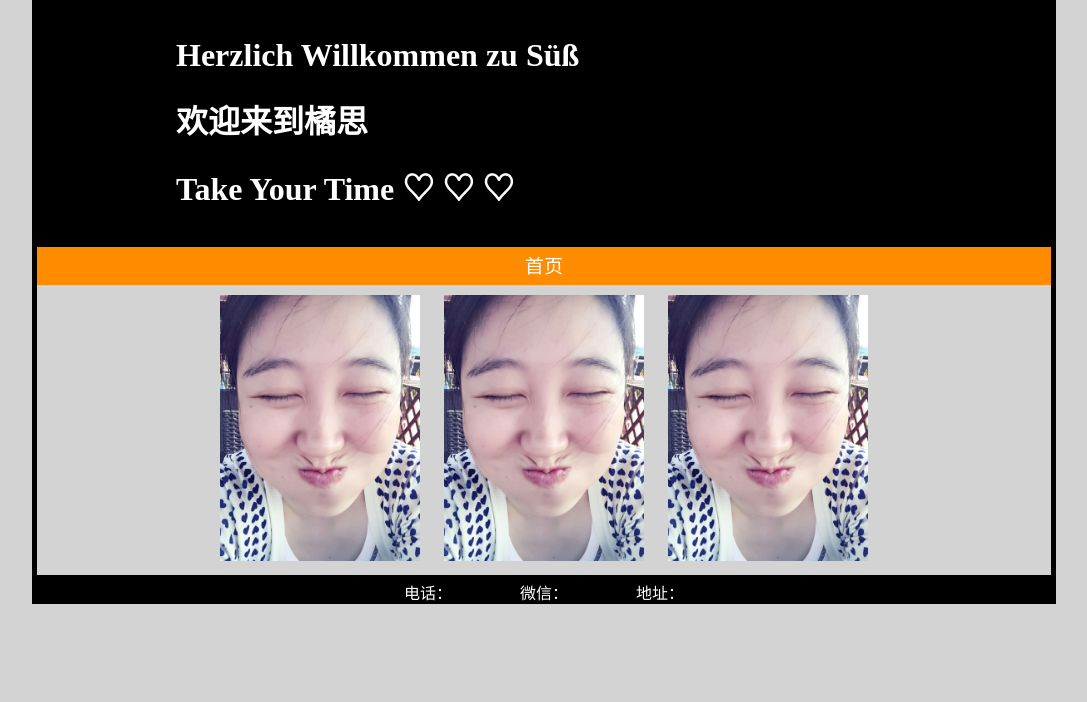
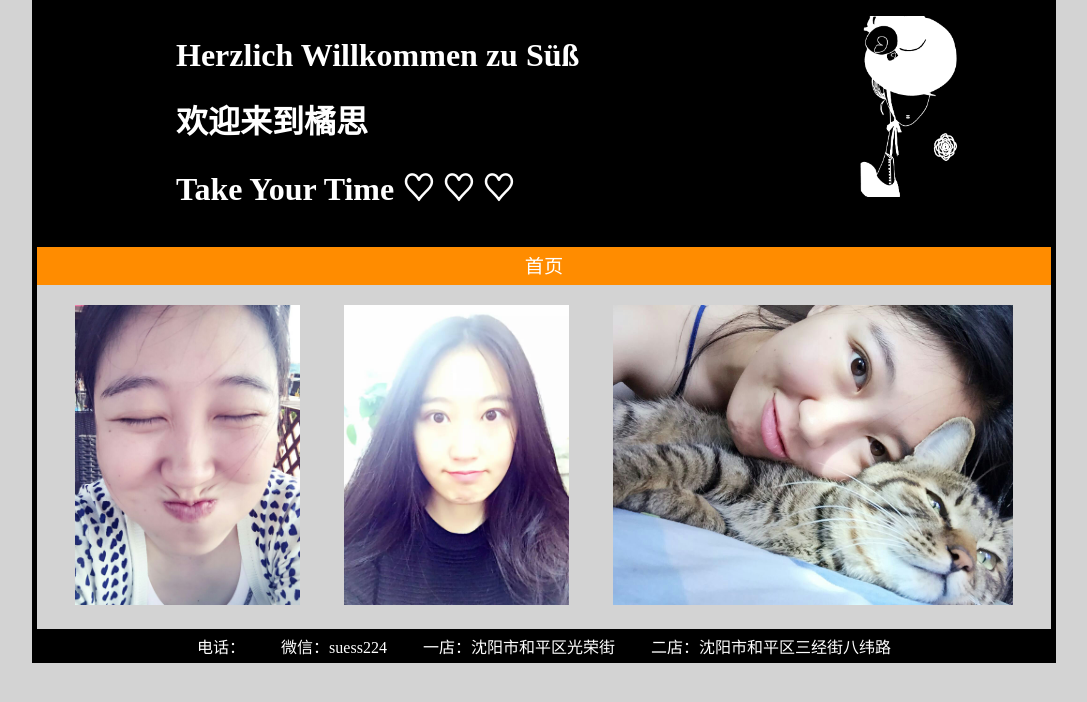
Before and after one commit to songsichen/suess, a plain HTML site: page index.html in a window 1280 px wide. Shown: the whole page, without its empty margins (96-1183 px from the left). Drawn offline with Linux system fonts and the light colour scheme.

Commit message:
Add a logo and 2 images; create images dir

```diff
--- a/index.html
+++ b/index.html
@@ -2,7 +2,7 @@
 <html lang="zh-cmn-Hans">
 
 <head>
-<title>Suess</title>
+<title>橘思服饰 Suess</title>
 <meta charset="UTF-8">
 <meta name="author" content="wang.guansong@hotmail.com">
 <link rel="stylesheet" href="stylesheet.css" type="text/css">
@@ -11,6 +11,9 @@
 <body>
 
 <header>
+  <div id="header_logo">
+    <img src="images/suess_logo.png" width="100px">
+  </div>
   <h1>Herzlich Willkommen zu Süß</h1>
   <h1>欢迎来到橘思</h1>
   <h1>Take Your Time ♡ ♡ ♡</h1>
@@ -19,15 +22,16 @@
   <span>首页</span>
 </nav>
 <main>
-<img src="ssc_head.jpg" alt="图片 外套">
-<img src="ssc_head.jpg" alt="图片 内搭">
-<img src="ssc_head.jpg" alt="图片 外套">
+<img src="images/ssc_head.jpg" alt="图片 外套">
+<img src="images/ssc_long.jpg" alt="图片 内搭">
+<img src="images/ssc_cat.jpg" alt="图片 外套">
 </main>
 
 <footer>
 <span>电话：</span>
-<span>微信：</span>
-<span>地址：</span>
+<span>微信：suess224</span>
+<span>一店：沈阳市和平区光荣街</span>
+<span>二店：沈阳市和平区三经街八纬路</span>
 </footer>
 </body>
 </html>
--- a/stylesheet.css
+++ b/stylesheet.css
@@ -11,6 +11,10 @@ header {
 }
 header h1 {
   margin-left: 4em;
+}
+#header_logo {
+  float: right;
+  padding-right: 5em;
 }
 nav {
   background: DarkOrange;
@@ -32,15 +36,18 @@ main {
   text-align: center;
 }
 main img {
-  width: 200px;
-  padding: 10px;
+  height: 300px;
+  padding: 20px;
+  margin-left: auto;
+  margin-right: auto;
 }
 
 footer {
   background: black;
   color: white;
   text-align: center;
+  padding-bottom: 5px;
 }
 footer span {
-  padding: 2em;
+  padding: 1em;
 }
```
Also changed, not shown: images/ssc_cat.jpg (added), images/ssc_head.jpg (renamed from ssc_head.jpg), images/ssc_long.jpg (added), images/suess_logo.png (added).
